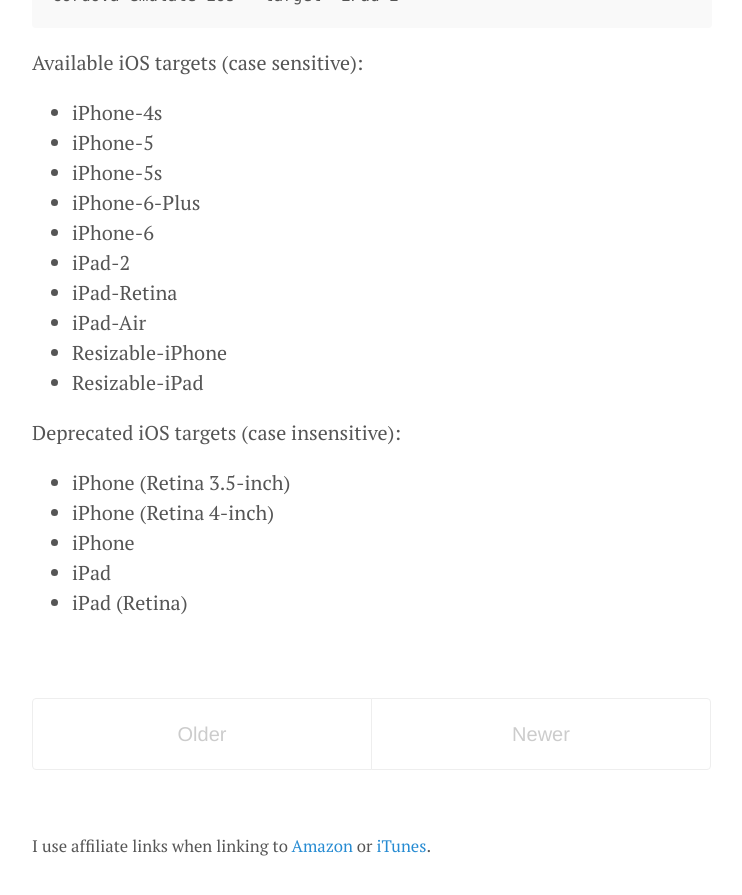
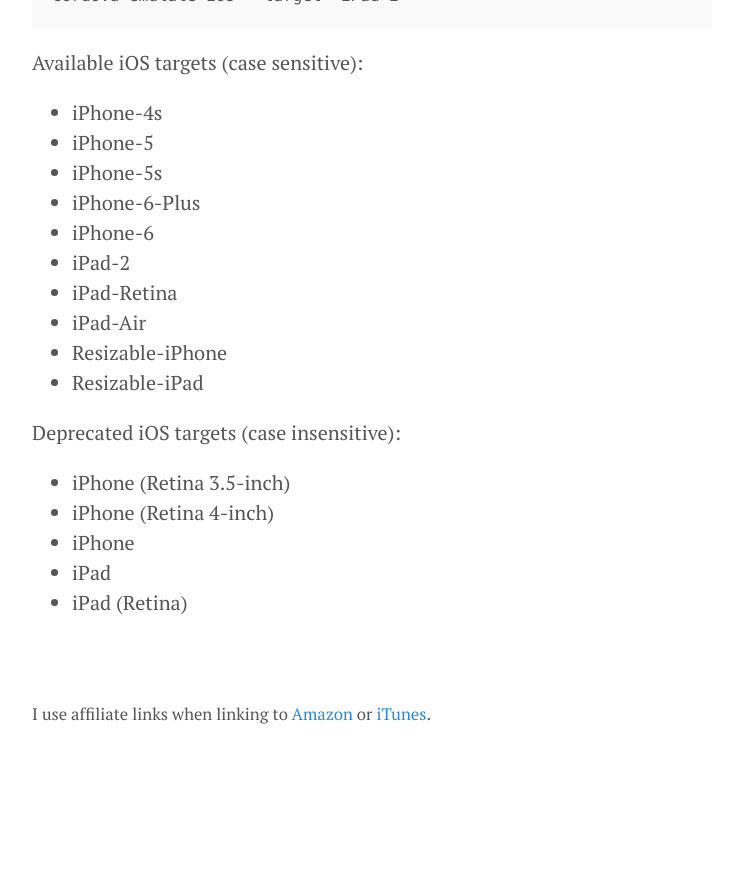
Before and after one commit to joshbuchea/joshbuchea.com, a Jekyll site: the page built from index.html, in a window 1280 px wide and 900 px high, scrolled down 2680 px. Shown: the top 895 px of the window, without its empty margins (268-1010 px from the left). Built offline with Jekyll 4.4.1, drawn with Linux system fonts in a browser that asks for light colours; the list of posts is cut into pages by our own code; after the commit the page ends 3448 px from its top, so only the background shows below that.

Commit message:
Remove pagination

```diff
--- a/index.html
+++ b/index.html
@@ -4,7 +4,7 @@
 ---
 
 <div class="posts">
-  {% for post in paginator.posts %}
+  {% for post in site.posts %}
   <article class="post">
     <h1 class="post-title">
       <a href="{{ post.url }}">
@@ -18,20 +18,3 @@
   </article>
   {% endfor %}
 </div>
-
-<div class="pagination">
-  {% if paginator.next_page %}
-    <a class="pagination-item older" href="{{ site.baseurl }}page{{paginator.next_page}}">Older</a>
-  {% else %}
-    <span class="pagination-item older">Older</span>
-  {% endif %}
-  {% if paginator.previous_page %}
-    {% if paginator.page == 2 %}
-      <a class="pagination-item newer" href="{{ site.baseurl }}">Newer</a>
-    {% else %}
-      <a class="pagination-item newer" href="{{ site.baseurl }}page{{paginator.previous_page}}">Newer</a>
-    {% endif %}
-  {% else %}
-    <span class="pagination-item newer">Newer</span>
-  {% endif %}
-</div>
```
